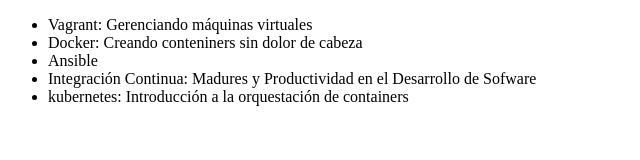
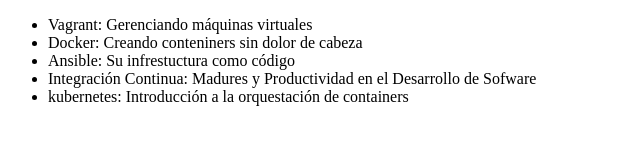
Before and after one commit to CarlosTeranM/alura-git, a plain HTML site: page index.html in a window 1280 px wide. Shown: the whole page, without its empty margins (0-640 px from the left). Drawn offline with Linux system fonts and the light colour scheme.

Commit message:
Modificando el nombre del curso de Ansible

```diff
--- a/index.html
+++ b/index.html
@@ -8,7 +8,7 @@
      <ul>
          <li> Vagrant: Gerenciando máquinas virtuales </li>
          <li> Docker: Creando conteniners sin dolor de cabeza</li>
-         <li> Ansible </li>
+         <li> Ansible: Su infrestuctura como código </li>
          <li> Integración Continua: Madures y Productividad en el Desarrollo de Sofware</li>
          <li>kubernetes: Introducción a la orquestación de containers</li>
      </ul>
```
